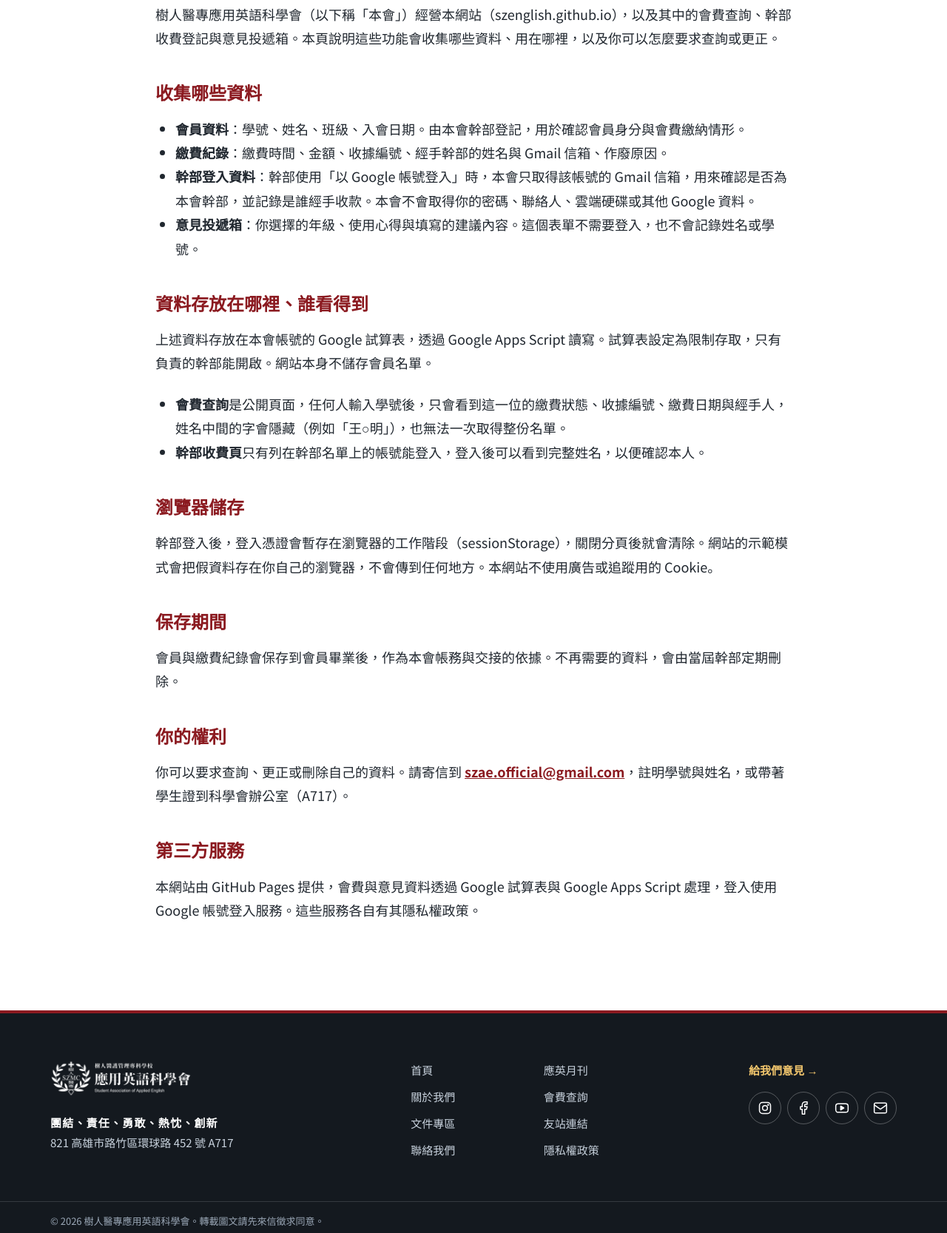
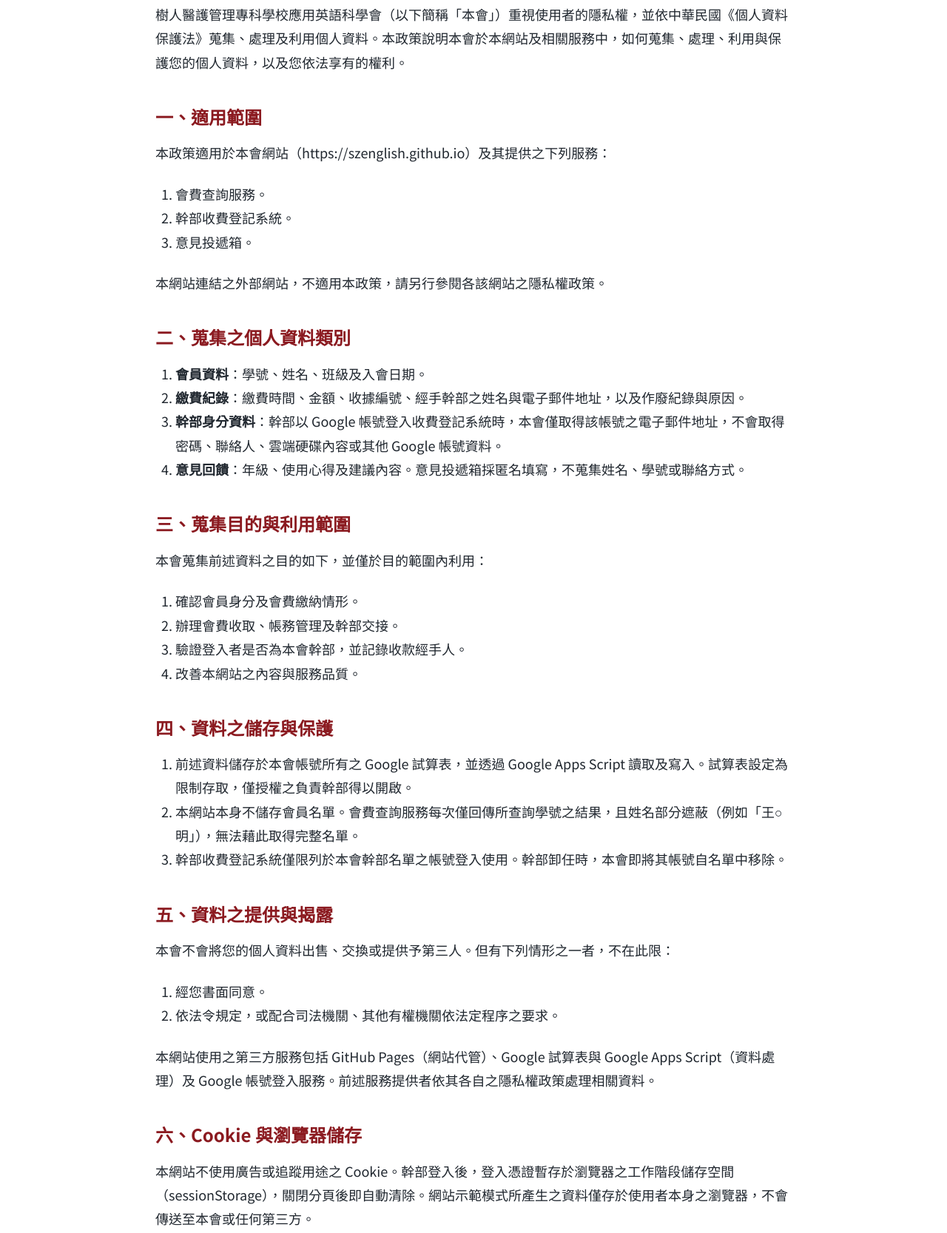
Before and after one commit to szenglish/szenglish.github.io, a plain HTML site: page privacy.html in a window 1280 px wide. Shown: the part 510-2177 px from the top of the page at 74% size. Drawn offline with Linux system fonts and the light colour scheme; no server answers.

Commit message:
Rewrite the privacy policy in formal terms under Taiwan's PDPA
Numbered sections for scope, data collected, purpose, storage, disclosure,
browser storage, retention, the rights under Article 3, and contact details.

Co-Authored-By: Claude Opus 5.5 <noreply@anthropic.com>

```diff
--- a/privacy.html
+++ b/privacy.html
@@ -34,34 +34,72 @@
     </div>
     <article class="article">
       <div class="article-body">
-        <p>樹人醫專應用英語科學會（以下稱「本會」）經營本網站（szenglish.github.io），以及其中的會費查詢、幹部收費登記與意見投遞箱。本頁說明這些功能會收集哪些資料、用在哪裡，以及你可以怎麼要求查詢或更正。</p>
+        <p>樹人醫護管理專科學校應用英語科學會（以下簡稱「本會」）重視使用者的隱私權，並依中華民國《個人資料保護法》蒐集、處理及利用個人資料。本政策說明本會於本網站及相關服務中，如何蒐集、處理、利用與保護您的個人資料，以及您依法享有的權利。</p>
 
-        <h2>收集哪些資料</h2>
+        <h2>一、適用範圍</h2>
+        <p>本政策適用於本會網站（https://szenglish.github.io）及其提供之下列服務：</p>
+        <ol>
+          <li>會費查詢服務。</li>
+          <li>幹部收費登記系統。</li>
+          <li>意見投遞箱。</li>
+        </ol>
+        <p>本網站連結之外部網站，不適用本政策，請另行參閱各該網站之隱私權政策。</p>
+
+        <h2>二、蒐集之個人資料類別</h2>
+        <ol>
+          <li><strong>會員資料</strong>：學號、姓名、班級及入會日期。</li>
+          <li><strong>繳費紀錄</strong>：繳費時間、金額、收據編號、經手幹部之姓名與電子郵件地址，以及作廢紀錄與原因。</li>
+          <li><strong>幹部身分資料</strong>：幹部以 Google 帳號登入收費登記系統時，本會僅取得該帳號之電子郵件地址，不會取得密碼、聯絡人、雲端硬碟內容或其他 Google 帳號資料。</li>
+          <li><strong>意見回饋</strong>：年級、使用心得及建議內容。意見投遞箱採匿名填寫，不蒐集姓名、學號或聯絡方式。</li>
+        </ol>
+
+        <h2>三、蒐集目的與利用範圍</h2>
+        <p>本會蒐集前述資料之目的如下，並僅於目的範圍內利用：</p>
+        <ol>
+          <li>確認會員身分及會費繳納情形。</li>
+          <li>辦理會費收取、帳務管理及幹部交接。</li>
+          <li>驗證登入者是否為本會幹部，並記錄收款經手人。</li>
+          <li>改善本網站之內容與服務品質。</li>
+        </ol>
+
+        <h2>四、資料之儲存與保護</h2>
+        <ol>
+          <li>前述資料儲存於本會帳號所有之 Google 試算表，並透過 Google Apps Script 讀取及寫入。試算表設定為限制存取，僅授權之負責幹部得以開啟。</li>
+          <li>本網站本身不儲存會員名單。會費查詢服務每次僅回傳所查詢學號之結果，且姓名部分遮蔽（例如「王○明」），無法藉此取得完整名單。</li>
+          <li>幹部收費登記系統僅限列於本會幹部名單之帳號登入使用。幹部卸任時，本會即將其帳號自名單中移除。</li>
+        </ol>
+
+        <h2>五、資料之提供與揭露</h2>
+        <p>本會不會將您的個人資料出售、交換或提供予第三人。但有下列情形之一者，不在此限：</p>
+        <ol>
+          <li>經您書面同意。</li>
+          <li>依法令規定，或配合司法機關、其他有權機關依法定程序之要求。</li>
+        </ol>
+        <p>本網站使用之第三方服務包括 GitHub Pages（網站代管）、Google 試算表與 Google Apps Script（資料處理）及 Google 帳號登入服務。前述服務提供者依其各自之隱私權政策處理相關資料。</p>
+
+        <h2>六、Cookie 與瀏覽器儲存</h2>
+        <p>本網站不使用廣告或追蹤用途之 Cookie。幹部登入後，登入憑證暫存於瀏覽器之工作階段儲存空間（sessionStorage），關閉分頁後即自動清除。網站示範模式所產生之資料僅存於使用者本身之瀏覽器，不會傳送至本會或任何第三方。</p>
+
+        <h2>七、資料保存期間</h2>
+        <p>會員資料及繳費紀錄保存至會員畢業後，作為本會帳務查核與交接之依據。逾保存期間或已無保存必要者，由當屆幹部予以刪除。</p>
+
+        <h2>八、當事人權利</h2>
+        <p>依《個人資料保護法》第三條規定，您得就本會保有之個人資料行使下列權利：</p>
+        <ol>
+          <li>查詢或請求閱覽。</li>
+          <li>請求製給複製本。</li>
+          <li>請求補充或更正。</li>
+          <li>請求停止蒐集、處理或利用。</li>
+          <li>請求刪除。</li>
+        </ol>
+        <p>如欲行使前述權利，請以電子郵件或親至本會辦公室提出申請，並提供學號及姓名以利核對身分。本會將於核實身分後儘速處理。</p>
+
+        <h2>九、聯絡方式</h2>
+        <p>如對本政策或個人資料之處理有任何疑問，請與本會聯絡：</p>
         <ul>
-          <li><strong>會員資料</strong>：學號、姓名、班級、入會日期。由本會幹部登記，用於確認會員身分與會費繳納情形。</li>
-          <li><strong>繳費紀錄</strong>：繳費時間、金額、收據編號、經手幹部的姓名與 Gmail 信箱、作廢原因。</li>
-          <li><strong>幹部登入資料</strong>：幹部使用「以 Google 帳號登入」時，本會只取得該帳號的 Gmail 信箱，用來確認是否為本會幹部，並記錄是誰經手收款。本會不會取得你的密碼、聯絡人、雲端硬碟或其他 Google 資料。</li>
-          <li><strong>意見投遞箱</strong>：你選擇的年級、使用心得與填寫的建議內容。這個表單不需要登入，也不會記錄姓名或學號。</li>
+          <li>電子郵件：<a href="mailto:szae.official@gmail.com">szae.official@gmail.com</a></li>
+          <li>辦公室：821 高雄市路竹區環球路 452 號 A717</li>
         </ul>
-
-        <h2>資料存放在哪裡、誰看得到</h2>
-        <p>上述資料存放在本會帳號的 Google 試算表，透過 Google Apps Script 讀寫。試算表設定為限制存取，只有負責的幹部能開啟。網站本身不儲存會員名單。</p>
-        <ul>
-          <li><strong>會費查詢</strong>是公開頁面，任何人輸入學號後，只會看到這一位的繳費狀態、收據編號、繳費日期與經手人，姓名中間的字會隱藏（例如「王○明」），也無法一次取得整份名單。</li>
-          <li><strong>幹部收費頁</strong>只有列在幹部名單上的帳號能登入，登入後可以看到完整姓名，以便確認本人。</li>
-        </ul>
-
-        <h2>瀏覽器儲存</h2>
-        <p>幹部登入後，登入憑證會暫存在瀏覽器的工作階段（sessionStorage），關閉分頁後就會清除。網站的示範模式會把假資料存在你自己的瀏覽器，不會傳到任何地方。本網站不使用廣告或追蹤用的 Cookie。</p>
-
-        <h2>保存期間</h2>
-        <p>會員與繳費紀錄會保存到會員畢業後，作為本會帳務與交接的依據。不再需要的資料，會由當屆幹部定期刪除。</p>
-
-        <h2>你的權利</h2>
-        <p>你可以要求查詢、更正或刪除自己的資料。請寄信到 <a href="mailto:szae.official@gmail.com">szae.official@gmail.com</a>，註明學號與姓名，或帶著學生證到科學會辦公室（A717）。</p>
-
-        <h2>第三方服務</h2>
-        <p>本網站由 GitHub Pages 提供，會費與意見資料透過 Google 試算表與 Google Apps Script 處理，登入使用 Google 帳號登入服務。這些服務各自有其隱私權政策。</p>
       </div>
     </article>
   </main>
```
